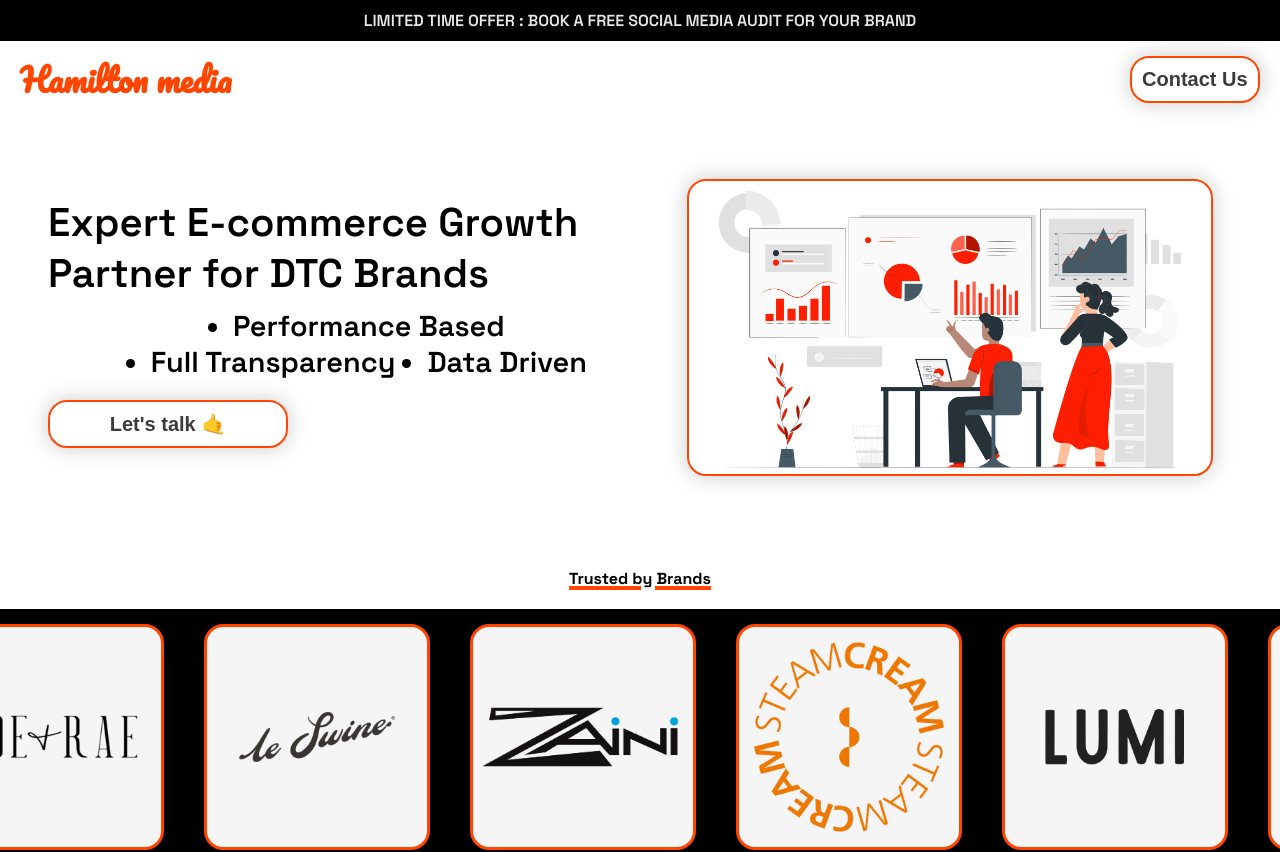
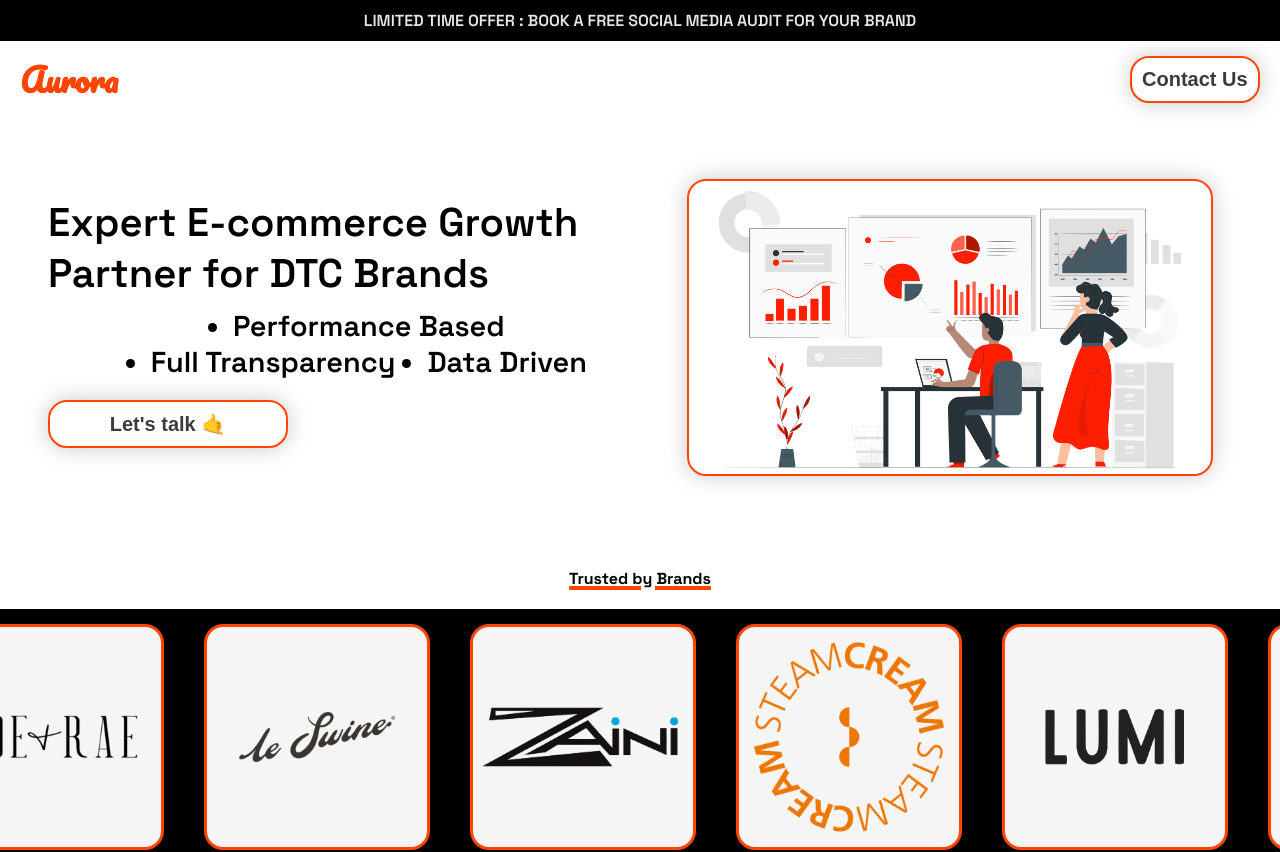
Before and after one commit to sidharthmahala/designHype, a React (Create React App) app: page / in a window 1280 px wide. Shown: the top 852 px of the page. Built offline with nearby package versions, Linux system fonts and the light colour scheme.

Commit message:
Changed the logo

```diff
--- a/src/components/Navbar.js
+++ b/src/components/Navbar.js
@@ -4,7 +4,7 @@
 function Navbar() {
   return (
     <div className='navbar-container'>
-        <h1 className='logo'>Hamilton media</h1>
+        <h1 className='logo'>Aurora</h1>
         <button className='nav-btn'>Contact Us</button>
     </div>
   )
```
